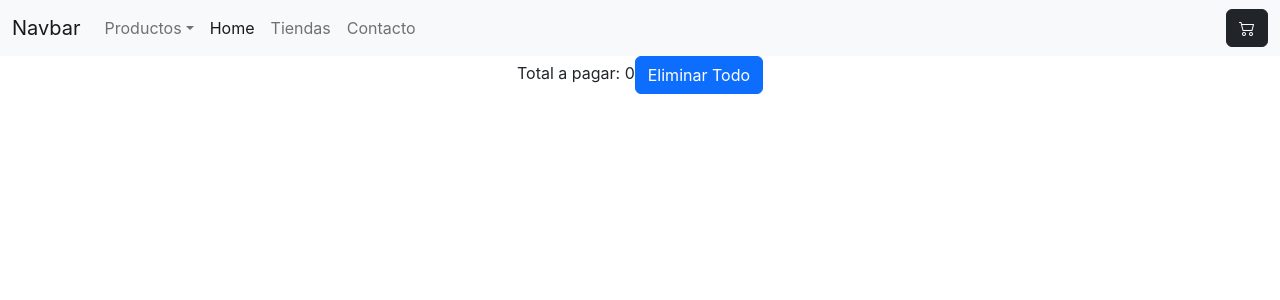
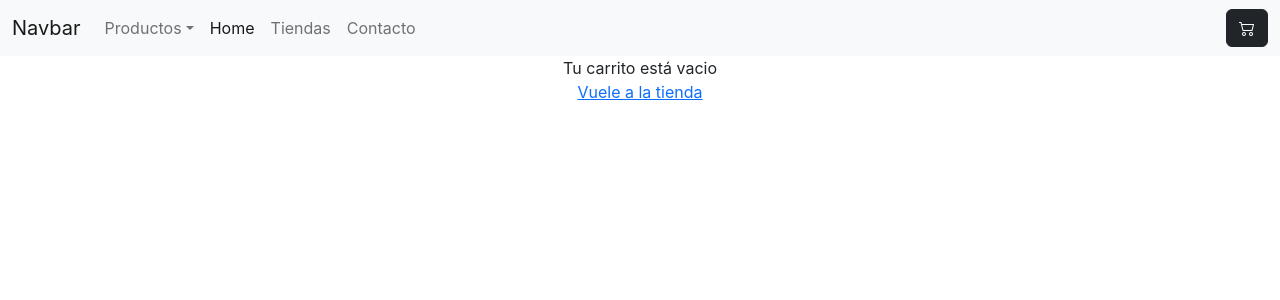
Before and after one commit to ElGuiChe/ReactECommerce, a React (Create React App) app: page /Carrito in a window 1280 px wide. Shown: the top 300 px of the page. Built offline with nearby package versions, Linux system fonts and the light colour scheme.

Commit message:
Se agregan todas las funcionalidades del desafio Cart View

```diff
--- a/src/components/Pages/Carrito/Carrito.js
+++ b/src/components/Pages/Carrito/Carrito.js
@@ -1,16 +1,27 @@
 import React, { useContext } from "react";
 import { CartContext } from "../../Context/CartContext";
+import { Link } from "react-router-dom";
 
 const estilo = {
   ancho: "width:100px",
 };
 
 export default function Carrito() {
-  const { removeCartItem, clearCart, cart} = useContext(CartContext);
+  const { removeCartItem, clearCart, cart } = useContext(CartContext);
   console.log(cart);
 
-const totalPrice = cart.map (item => item.price).reduce((prev,curr)=>prev+curr,0)
+  const totalPrice = cart
+    .map((item) => item.price)
+    .reduce((prev, curr) => prev + curr, 0);
 
+  if (cart.length == 0) {
+    return (
+      <div className="container">
+        <div>Tu carrito está vacio</div>
+        <Link to="/">Vuele a la tienda</Link>
+      </div>
+    );
+  } else {
     return (
       <div className="container">
         <div className="row">
@@ -33,9 +44,14 @@ const totalPrice = cart.map (item => item.price).reduce((prev,curr)=>prev+curr,0
           })}
         </div>
         {`Total a pagar: ${totalPrice}`}
-      <button onClick={() => clearCart()} type="button" class="btn btn-primary">
+        <button
+          onClick={() => clearCart()}
+          type="button"
+          class="btn btn-primary"
+        >
           Eliminar Todo
         </button>
       </div>
     );
   }
+}
```
Lines whose indentation alone changed are shown as unchanged.
